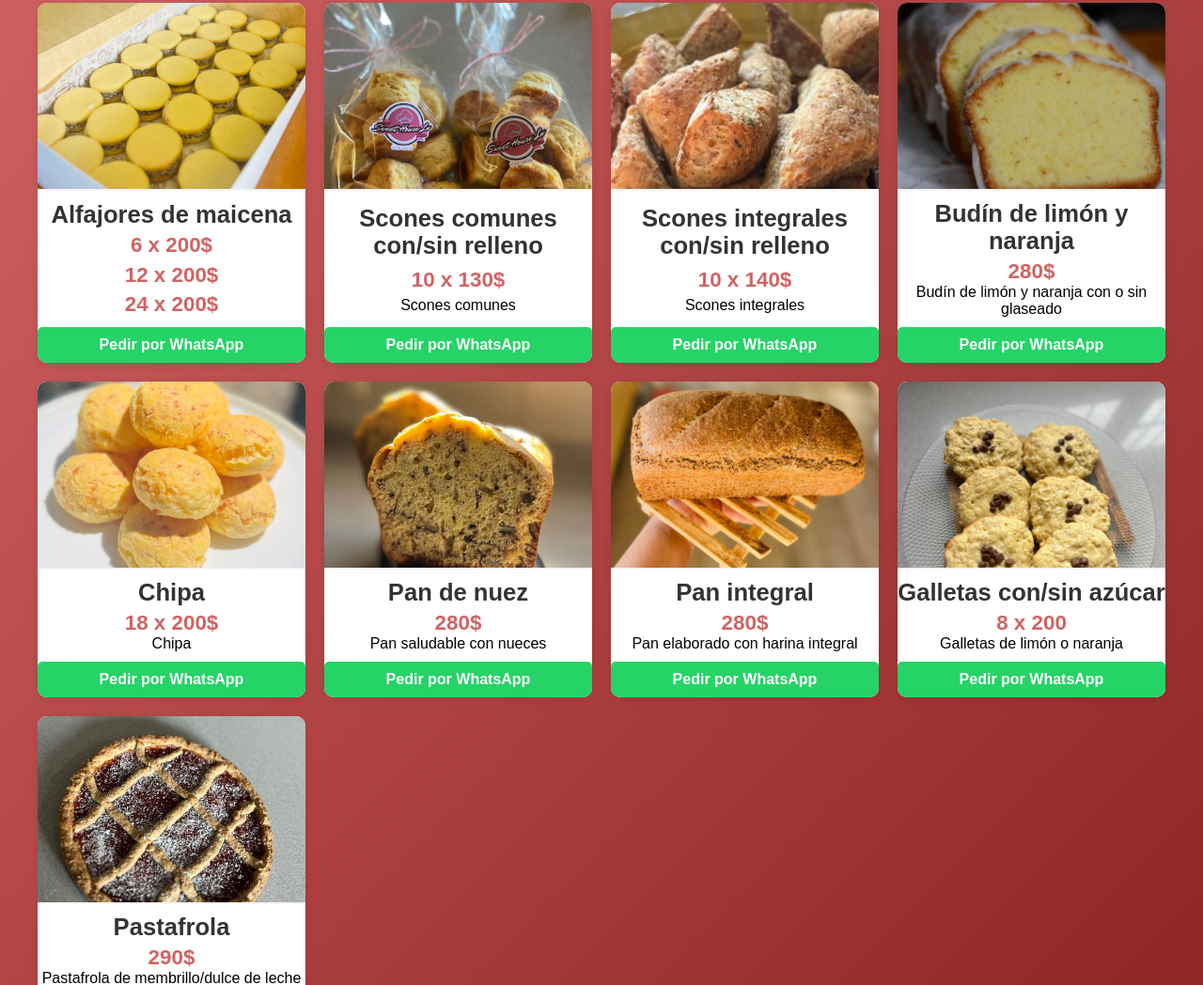
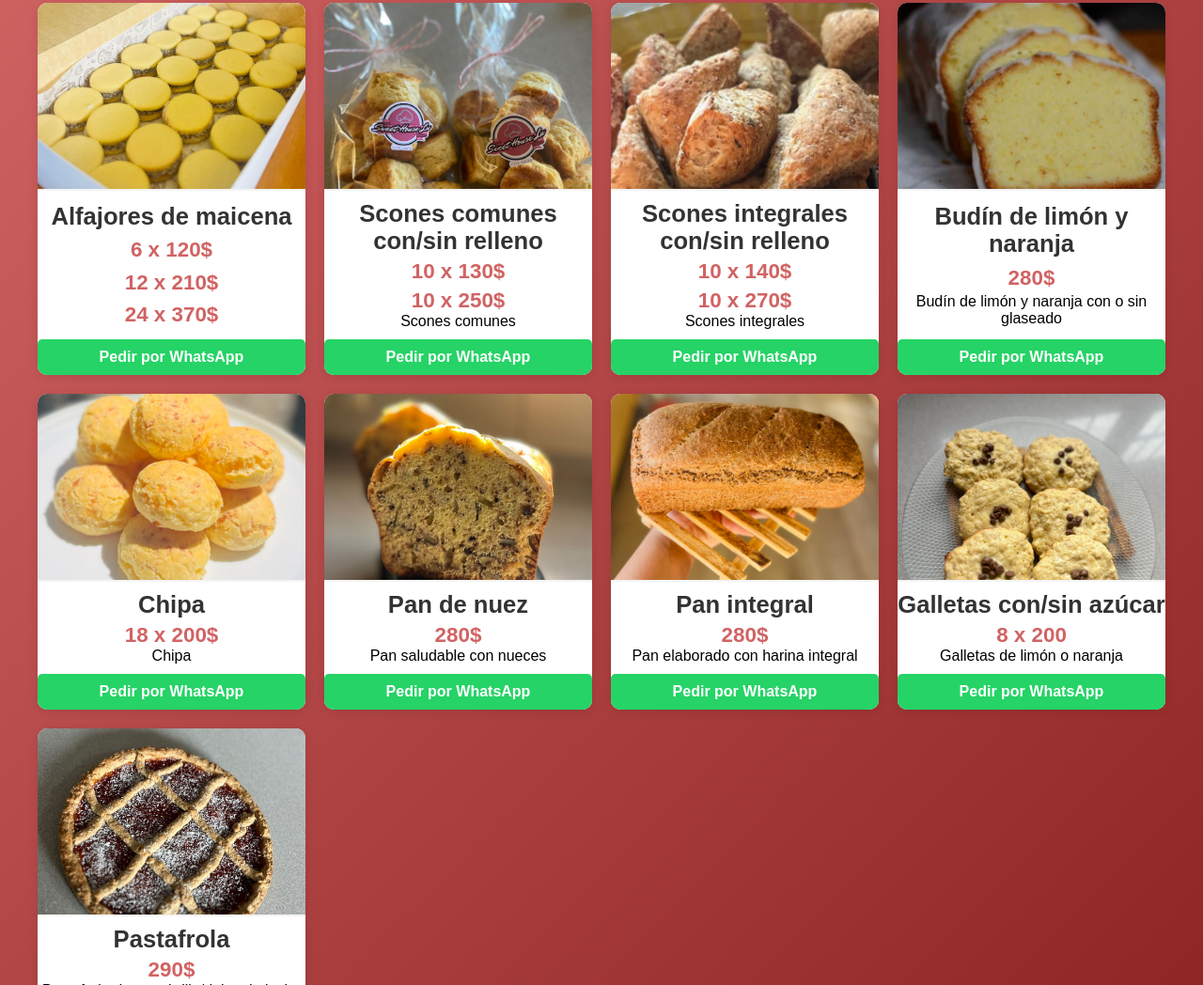
Before and after one commit to bruno917/sweethouse_lu, a plain HTML site: page index.html in a window 1280 px wide. Shown: the part 902-1950 px from the top of the page at 94% size. Drawn offline with nearby package versions, Linux system fonts and the light colour scheme.

Commit message:
Actualizo precios

```diff
--- a/index.html
+++ b/index.html
@@ -68,15 +68,16 @@
                 <div class="product-item" data-aos="zoom-in">
                     <img src="images/alfajor de maicena.jpeg" alt="alfajores de maicena">
                     <h3>Alfajores de maicena</h3>
-                    <h4>6 x 200$</h4>
-                    <h4>12 x 200$</h4>
-                    <h4>24 x 200$</h4>
+                    <h4>6 x 120$</h4>
+                    <h4>12 x 210$</h4>
+                    <h4>24 x 370$</h4>
                     <button class="wpp-button" onclick="enviarPedido('Alfajores de maicena')">Pedir por WhatsApp</button>
                 </div>
                 <div class="product-item" data-aos="zoom-in">
                     <img src="images/scones comunes sin relleno.jpeg" alt="scones">
                     <h3>Scones comunes con/sin relleno</h3>
                     <h4>10 x 130$</h4>
+                    <h4>10 x 250$</h4>
                     <p>Scones comunes</p>
                     <button class="wpp-button" onclick="enviarPedido('Scones comunes')">Pedir por WhatsApp</button>
                 </div>
@@ -84,6 +85,7 @@
                     <img src="images/scones integrales.jpeg" alt="scones integrales">
                     <h3>Scones integrales con/sin relleno</h3>
                     <h4>10 x 140$</h4>
+                    <h4>10 x 270$</h4>
                     <p>Scones integrales</p>
                     <button class="wpp-button" onclick="enviarPedido('Scones integrales')">Pedir por WhatsApp</button>
                 </div>
```
